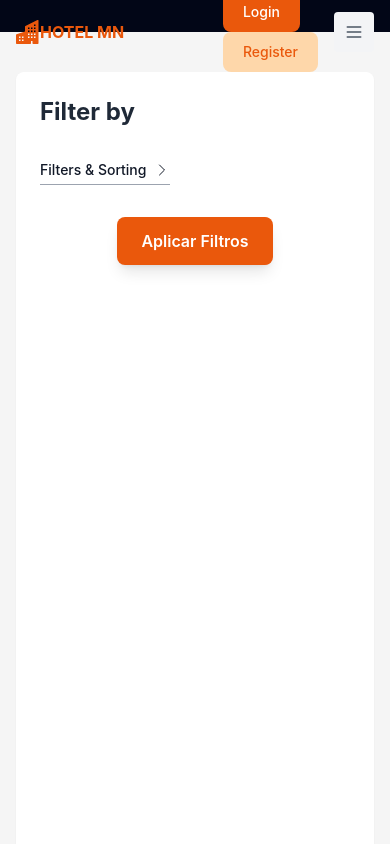
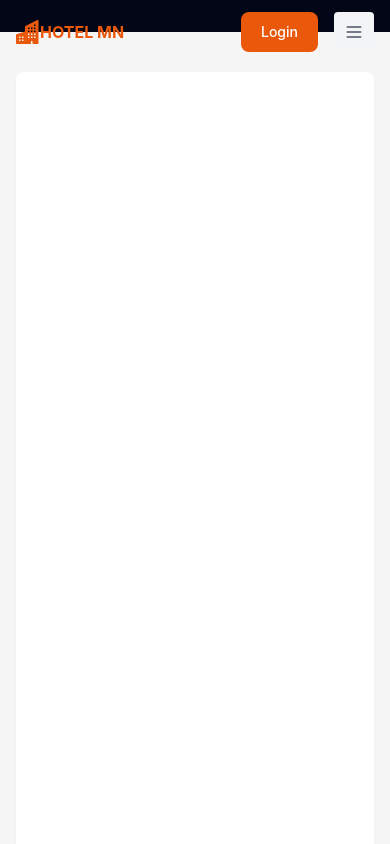
Before and after one commit to natanael-lima/-hotel-reservation-system, a React (Vite) app in the folder hotel-reservation-system-frontend/: page /products in a window 390 px wide. Shown: the top 844 px of the page. Built offline with nearby package versions, Linux system fonts and the light colour scheme.

Commit message:
maquetacion update, falto subir

```diff
--- a/hotel-reservation-system-frontend/src/components/AboutUs.tsx
+++ b/hotel-reservation-system-frontend/src/components/AboutUs.tsx
@@ -2,9 +2,9 @@ import React from 'react'
 
 export default function AboutUs() {
   return (
-    <section className="w-full py-12 md:py-24 lg:py-12 flex flex-col items-center justify-center">
+    <section className="w-full py-2 md:py-2 lg:py-0 flex flex-col items-center justify-center">
         <div className="grid grid-cols-1 md:grid-cols-2 lg:grid-cols-1 lg:gap-8 gap-4 max-w-7xl mx-auto py-10 px-4 sm:px-6 lg:px-2">
-          <div className="rounded-lg">
+          <div className="rounded-lg bg-white shadow-sm p-5">
             <div className="container grid max-w-6xl items-center gap-8 px-4 md:px-6 lg:grid-cols-2 lg:gap-16">
             <div className="space-y-4">
                 <div className="space-y-2">
--- a/hotel-reservation-system-frontend/src/components/ButtonSecondary.tsx
+++ b/hotel-reservation-system-frontend/src/components/ButtonSecondary.tsx
@@ -1,10 +1,11 @@
 import React from 'react'
 interface ButtonProps {
     content: string;
+    className: string;
   }
-export default function ButtonSecondary({ content }: ButtonProps) {
+export default function ButtonSecondary({ content,className }: ButtonProps) {
   return (
-    <a className="block rounded-lg bg-orange-200 px-5 py-2.5 text-sm font-medium text-orange-600 transition hover:text-orange-500" href="#">
+    <a className={`block rounded-lg bg-orange-200 px-5 py-2.5 text-sm font-medium text-orange-600 transition hover:text-orange-500 ${className} `} href="#">
     {content}
     </a>
   )
--- a/hotel-reservation-system-frontend/src/components/Header.tsx
+++ b/hotel-reservation-system-frontend/src/components/Header.tsx
@@ -38,9 +38,9 @@ export default function Header() {
 
       <div className="flex items-center gap-4">
         <div className="sm:flex sm:gap-4">
-          <Button content='Login'/>
+          <Button content='Login' className={''} />
 
-         <ButtonSecondary content='Register'/>
+          <ButtonSecondary content='Register' className={'hidden sm:block'}/>
         </div>
 
         <button
--- a/hotel-reservation-system-frontend/src/components/RoomDetailComponent.tsx
+++ b/hotel-reservation-system-frontend/src/components/RoomDetailComponent.tsx
@@ -1,4 +1,5 @@
 import React from 'react'
+import Button from './Button'
 
 export default function RoomDetailComponent() {
   return (
@@ -100,9 +101,7 @@ export default function RoomDetailComponent() {
             </div>
         </div>
         <div className="col-span-1 md:col-span-3 mt-4">
-            <button className='w-full inline-block rounded-lg bg-orange-600 px-6 py-2 text-sm font-medium text-white transition hover:bg-orange-700 focus:outline-none focus:ring focus:ring-yellow-400'>
-            Reserve
-            </button>
+            <Button content="Reserve" className={'w-full text-center'}/>
         </div>
       </div>
     </section>
--- a/hotel-reservation-system-frontend/src/components/RoomDetailPlus.tsx
+++ b/hotel-reservation-system-frontend/src/components/RoomDetailPlus.tsx
@@ -9,13 +9,7 @@ export default function RoomDetailPlus() {
           El Hotel Ronda Lesseps está en el Barrio de Gràcia de Barcelona y tiene conexión WiFi gratis.
         </p>
         <p className="text-lg leading-relaxed mb-4">
-          Está cerca de varias paradas de transporte público lo que te permitirá desplazarte con facilidad por la ciudad condal. En 2016 renovó sus instalaciones para mejorar tu estancia. El barrio de Gràcia está a sólo una parada del principio del Passeig de Gràcia, una zona de contrastes en la que encontrarás muchos comercios locales y plazas en las que tomarte un vermú. Gràcia fue un pueblo independiente hasta fines del siglo XIX.
-        </p>
-        <p className="text-lg leading-relaxed mb-4">
           La zona está poblada de artistas y multitudes bohemias. Tiene una amplia diversidad y cuenta con una gran concentración de restaurantes internacionales. La Plaça de Sol es el lugar más conocido de este barrio. Está repleto de cafés-terrazas y a la noche es el lugar que la gente elige para ir a beber un trago.
-        </p>
-        <p className="text-lg leading-relaxed mb-4">
-          El Hotel dispone de 60 habitaciones, todas ellas con capacidad de 2 á 3 personas, distribuidas en cuatro plantas. Todas las habitaciones cuentan con su propio cuarto de baño con bañera y secador de pelo. Otras facilidades tales como aire acondicionado, TV satelital, caja de seguridad, teléfono, etc. disponibles en cada habitación.
         </p>
         <p className="text-lg leading-relaxed mb-4">
           La recepción del hotel está abierta durante las 24 horas del día. Todas las mañanas ofrecen un desayuno buffet, encontrarás una cafetería en el establecimiento.
--- a/hotel-reservation-system-frontend/src/components/SideBarFilter.tsx
+++ b/hotel-reservation-system-frontend/src/components/SideBarFilter.tsx
@@ -1,3 +1,5 @@
+import {  } from "react";
+import Button from "./Button";
 
 const provinces = [
   "Buenos Aires", "Catamarca", "Chaco", "Chubut", "Córdoba", "Corrientes", "Entre Ríos",
@@ -7,10 +9,12 @@ const provinces = [
 ];
 
 export default function FiltroV() {
+
   return (
 
-    <aside className="">
+    <aside className="lg:block hidden">
       <h2 className="text-2xl font-bold mb-6 text-gray-800">Filter by</h2>
+
       <form className="space-y-8">
         <div className="mt-8 block lg:hidden">
           <button
@@ -34,7 +38,7 @@ export default function FiltroV() {
           <div className="hidden space-y-4 lg:block">
               {/* Filtros provincias */}
               <div>
-                 <label htmlFor="province" className="block text-xs font-medium text-gray-700"> Search by location </label>
+                 <label htmlFor="province" className="space-y-4 lg:block mt-6 lg:mt-0 text-xs font-medium text-gray-700"> Search by location </label>
                 <select
                   id="province"
                   className="mt-2 rounded border-gray-300 text-sm border p-2 pr-5"
@@ -329,12 +333,7 @@ export default function FiltroV() {
 
         {/* Botón de Aplicar Filtros */}
         <div className="flex justify-center mt-6">
-          <button
-            type="submit"
-            className="px-6 py-3 bg-orange-600 text-white font-semibold rounded-lg shadow-lg hover:bg-orange-700 focus:outline-none focus:ring-2 focus:ring-blue-500"
-          >
-            Aplicar Filtros
-          </button>
+          <Button content="Apply Filters" className={'px-6 py-3 font-semibold shadow-lg'}/>
         </div>
       </form>
     </aside>
--- a/hotel-reservation-system-frontend/src/pages/RoomDetails.tsx
+++ b/hotel-reservation-system-frontend/src/pages/RoomDetails.tsx
@@ -11,7 +11,6 @@ export default function RoomDetails() {
         <HeaderBanner/>
         <main className='flex'>
             <RoomDetailComponent/>
-
         </main>
         <RoomDetailPlus/>
 
```
